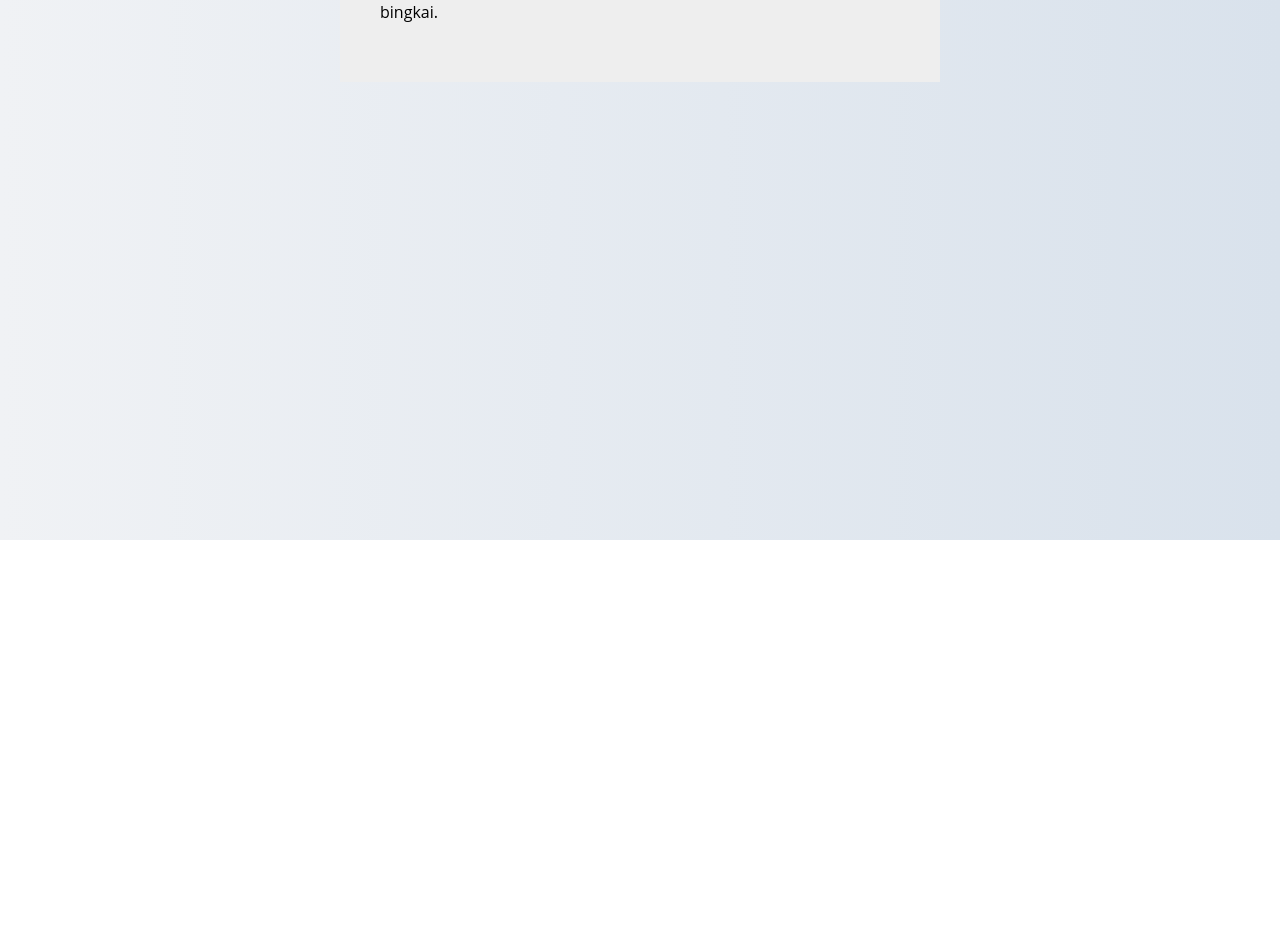
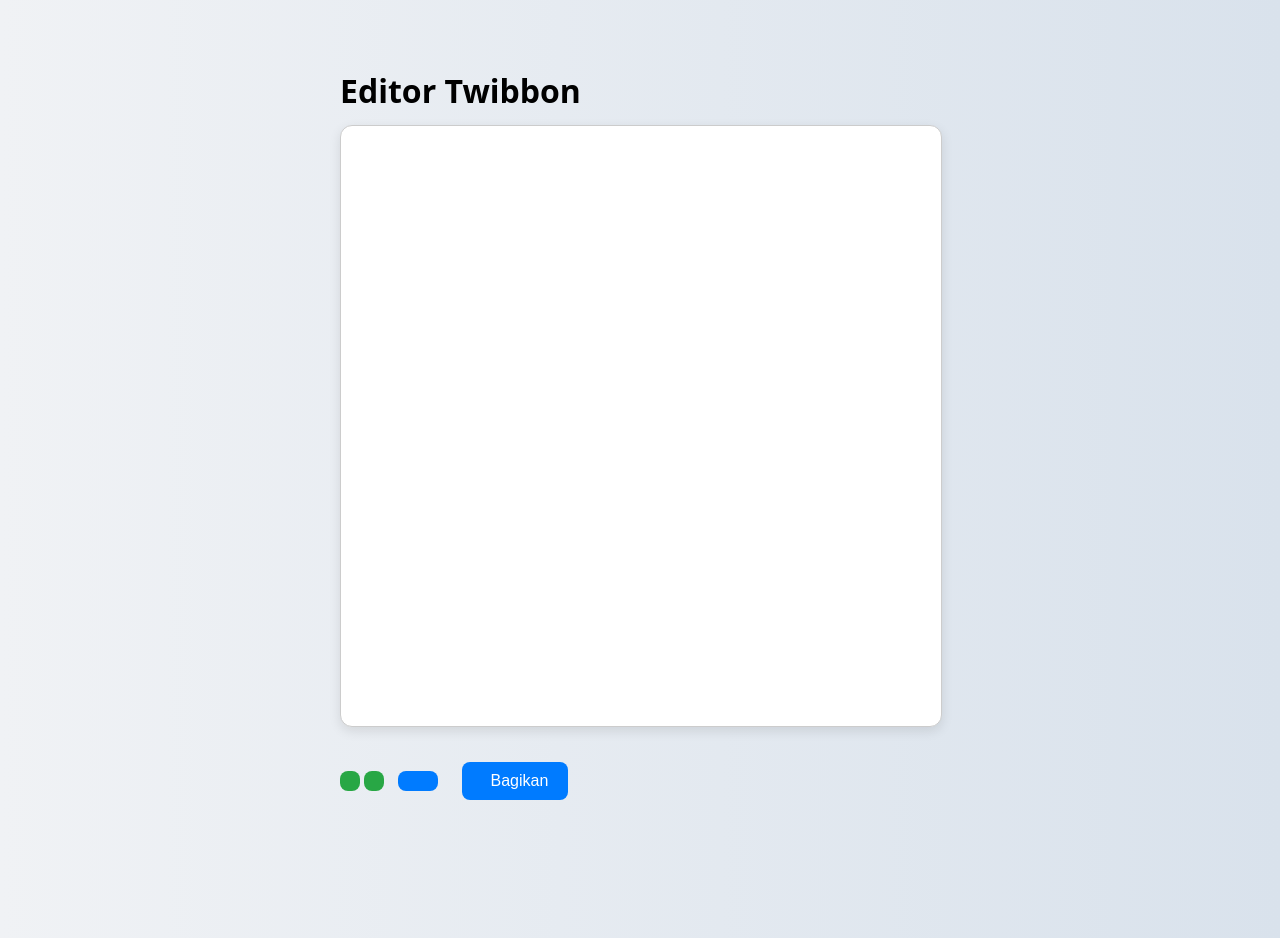
Before and after one commit to xtcodes/template, a Svelte app: page / in a window 1280 px wide. Shown: the part 260-1198 px from the top of the page. Before the commit the page ends 800 px from the top, so only its background shows below. Built offline with nearby package versions, Linux system fonts and the light colour scheme.

Commit message:
Update App.svelte

```diff
--- a/src/App.svelte
+++ b/src/App.svelte
@@ -2,13 +2,24 @@
 	export let name;
 </script>
 
-<main>
-	<div id="loading">Memuat...</div>
+        <div id="loading">Memuat...</div>
         <div class="alert">
         <h1>Selamat {name}!</h1>
         <p style="padding-top:10px;color:#000;">Ini adalah situs web tempat Anda dapat menambahkan foto ke bingkai.</p>
         <a href="#" class="close_btn"><i class="bi bi-x-square-fill"></i></a>
         </div>
+
+<main>
+	<h1>Editor Twibbon</h1>
+        <p><canvas id="canvas" width="1024" height="1024"></canvas></p>
+        <p>
+        <input type="file" id="upload" accept="image/*" />
+        <button class="file-label" id="btnUploadUser"><i class="bi bi-camera"></i></button>
+        <input type="file" id="uploadTwibbon" accept="image/*" />
+        <button class="twibbon-label" onclick="selectTwibbon()"><i class="bi bi-layers"></i></button>
+        <button class="btn" id="download"><i class="bi bi-download"></i></button>
+        <button class="btn" id="share"><i class="bi bi-share"></i> Bagikan</button>
+        </p>
 </main>
 
 <style>
```
